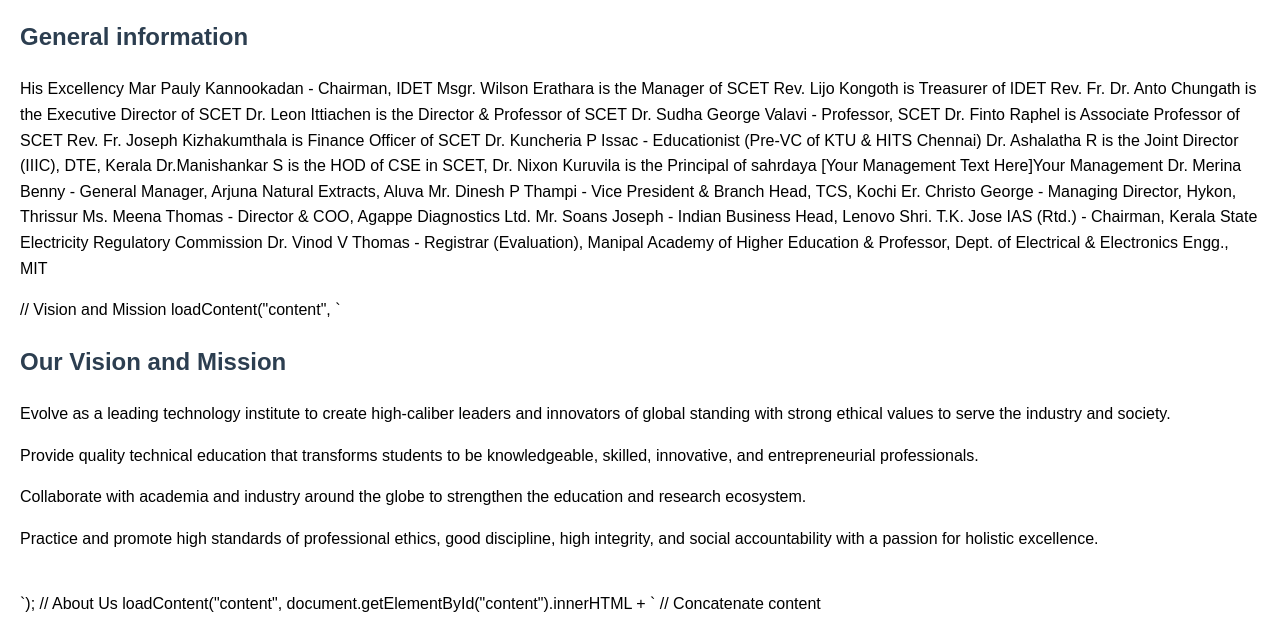
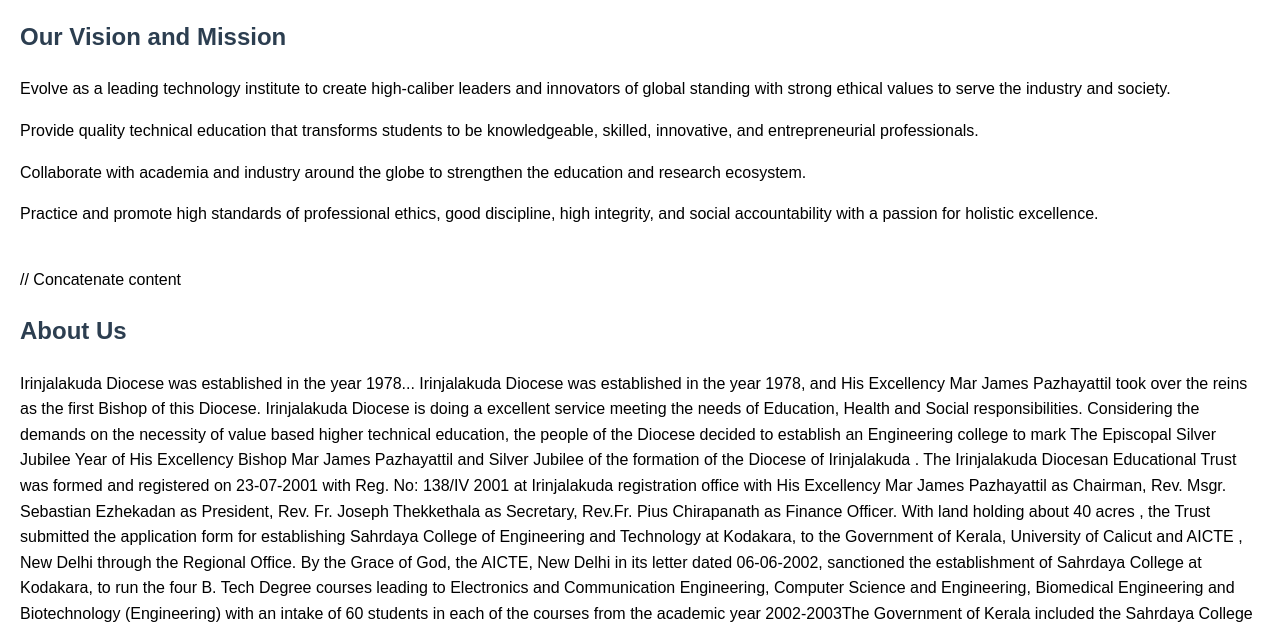
Before and after one commit to abijitharun45/Rag_information_website, a plain HTML site: page index.html in a window 1280 px wide. Shown: the part 76-707 px from the top of the page. Drawn offline with Linux system fonts and the light colour scheme.

Commit message:
Update index.html

```diff
--- a/index.html
+++ b/index.html
@@ -27,29 +27,11 @@
 
     <div id="content">  </div>
 
-    <h2> General information </h2>
-    <p> His Excellency Mar Pauly Kannookadan - Chairman, IDET
-        Msgr. Wilson Erathara is the Manager of SCET
-        Rev. Lijo Kongoth is Treasurer of IDET
-        Rev. Fr. Dr. Anto Chungath is the Executive Director of SCET
-        Dr. Leon Ittiachen is the Director & Professor of SCET
-        Dr. Sudha George Valavi - Professor, SCET
-        Dr. Finto Raphel is Associate Professor of SCET
-        Rev. Fr. Joseph Kizhakumthala is Finance Officer of SCET
-        Dr. Kuncheria P Issac - Educationist (Pre-VC of KTU & HITS Chennai)
-        Dr. Ashalatha R is the Joint Director (IIIC), DTE, Kerala
-        Dr.Manishankar S is the HOD of CSE in SCET,
-        Dr. Nixon Kuruvila is the Principal of sahrdaya
-                         [Your Management Text Here]Your Management
-        Dr. Merina Benny - General Manager, Arjuna Natural Extracts, Aluva
-        Mr. Dinesh P Thampi - Vice President & Branch Head, TCS, Kochi
-        Er. Christo George - Managing Director, Hykon, Thrissur
-        Ms. Meena Thomas - Director & COO, Agappe Diagnostics Ltd.
-        Mr. Soans Joseph - Indian Business Head, Lenovo
-        Shri. T.K. Jose IAS (Rtd.) - Chairman, Kerala State Electricity Regulatory Commission
-        Dr. Vinod V Thomas - Registrar (Evaluation), Manipal Academy of Higher Education & Professor, Dept. of Electrical & Electronics Engg., MIT</p>
-
-
+
+    <script>
+        function loadContent(sectionId, content) {
+            document.getElementById(sectionId).innerHTML = content;
+        }
 
         // Vision and Mission
         loadContent("content", `
@@ -61,6 +43,7 @@
                 <p>Practice and promote high standards of professional ethics, good discipline, high integrity, and social accountability with a passion for holistic excellence.</p>
             </div>
         `);
+
 
         // About Us
         loadContent("content", document.getElementById("content").innerHTML + `  // Concatenate content
@@ -1138,7 +1121,7 @@ loadContent("content", document.getElementById("content").innerHTML + `
         <p>Sahrdaya College of Engineering and Technology (SCET) emphasizes professionalism, discipline, and responsible behavior. All students are expected to adhere to the following guidelines to foster a respectful and efficient learning environment.
 
 College Timings
-Classes: 8:45 AM to 4:20 PM
+Classes: 8:45 AM to 3:45 PM
 Working Days: 6 days a week (excluding Sundays, 2nd, and 4th Saturdays)
 Dress Code
 Boys: Formal shirts, trousers, and shoes; no jeans, T-shirts, or traditional attire.
@@ -1640,17 +1623,17 @@ Sahrdaya reserves the right to modify this policy at any time without prior noti
                 <p> [Your Governing Body Text Here]Board of Governors:
 
 His Excellency Mar Pauly Kannookadan - Chairman, IDET
-Msgr. Wilson Erathara is the Manager of SCET
-Rev. Lijo Kongoth is Treasurer of IDET
-Rev. Fr. Dr. Anto Chungath is the Executive Director of SCET
-Dr. Leon Ittiachen is the Director & Professor of SCET
+Msgr. Wilson Erathara - Manager, SCET
+Rev. Lijo Kongoth - Treasurer, IDET
+Rev. Fr. Dr. Anto Chungath - Executive Director, SCET
+Dr. Leon Ittiachen - Director & Professor, SCET
 Dr. Sudha George Valavi - Professor, SCET
-Dr. Finto Raphel is Associate Professor of SCET
-Rev. Fr. Joseph Kizhakumthala is Finance Officer of SCET
+Dr. Finto Raphel - Associate Professor, SCET
+Rev. Fr. Joseph Kizhakumthala - Finance Officer, SCET
 Dr. Kuncheria P Issac - Educationist (Pre-VC of KTU & HITS Chennai)
-Dr. Ashalatha R is the Joint Director (IIIC), DTE, Kerala
-
-Dr. Nixon Kuruvila is the Principal of sahrdaya </p>
+Dr. Ashalatha R - Joint Director (IIIC), DTE, Kerala
+Dr. Venugopal G - Professor, NSS College of Engineering, Kerala
+Dr. Nixon Kuruvila - Principal, SCET </p>
                 <p> [Your Management Text Here]Your Management
 Dr. Merina Benny - General Manager, Arjuna Natural Extracts, Aluva
 Mr. Dinesh P Thampi - Vice President & Branch Head, TCS, Kochi
@@ -2136,8 +2119,7 @@ It looks like you've shared a comprehensive list of scholarships and awards avai
             </div>
         `);
 
-
-
+    </script>
 
 </body>
 </html>
```
